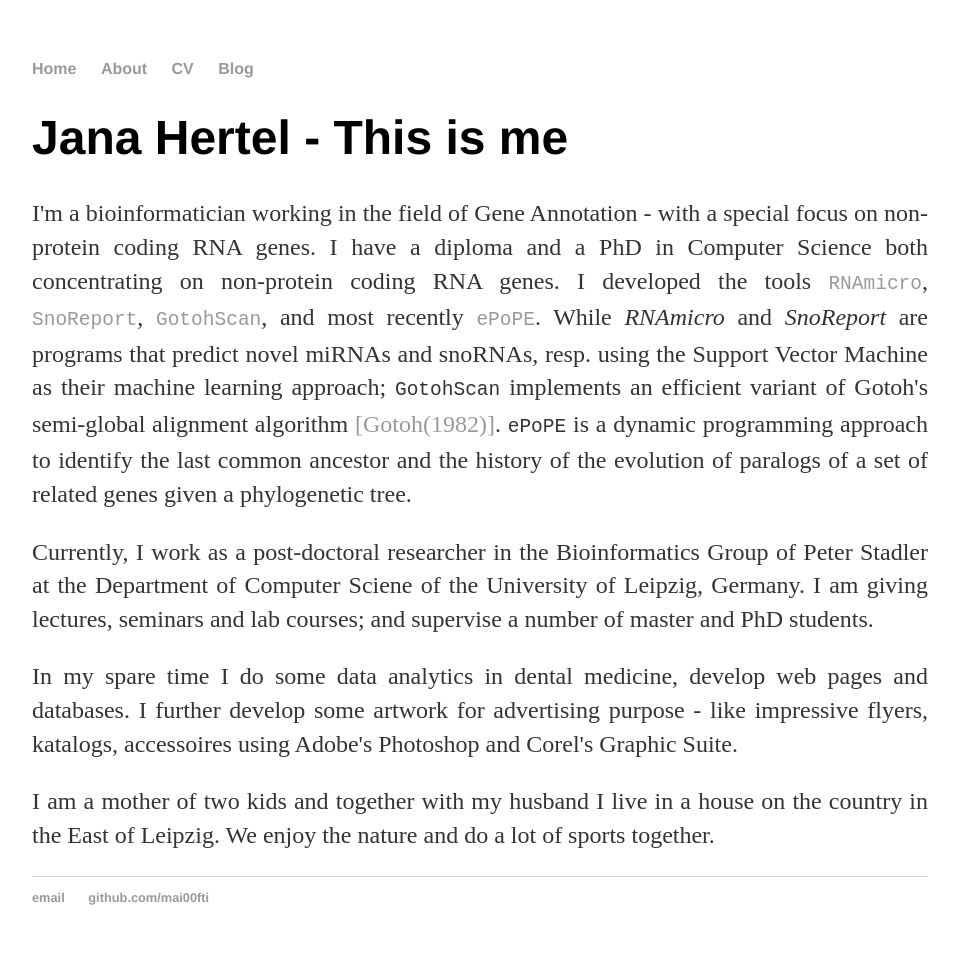
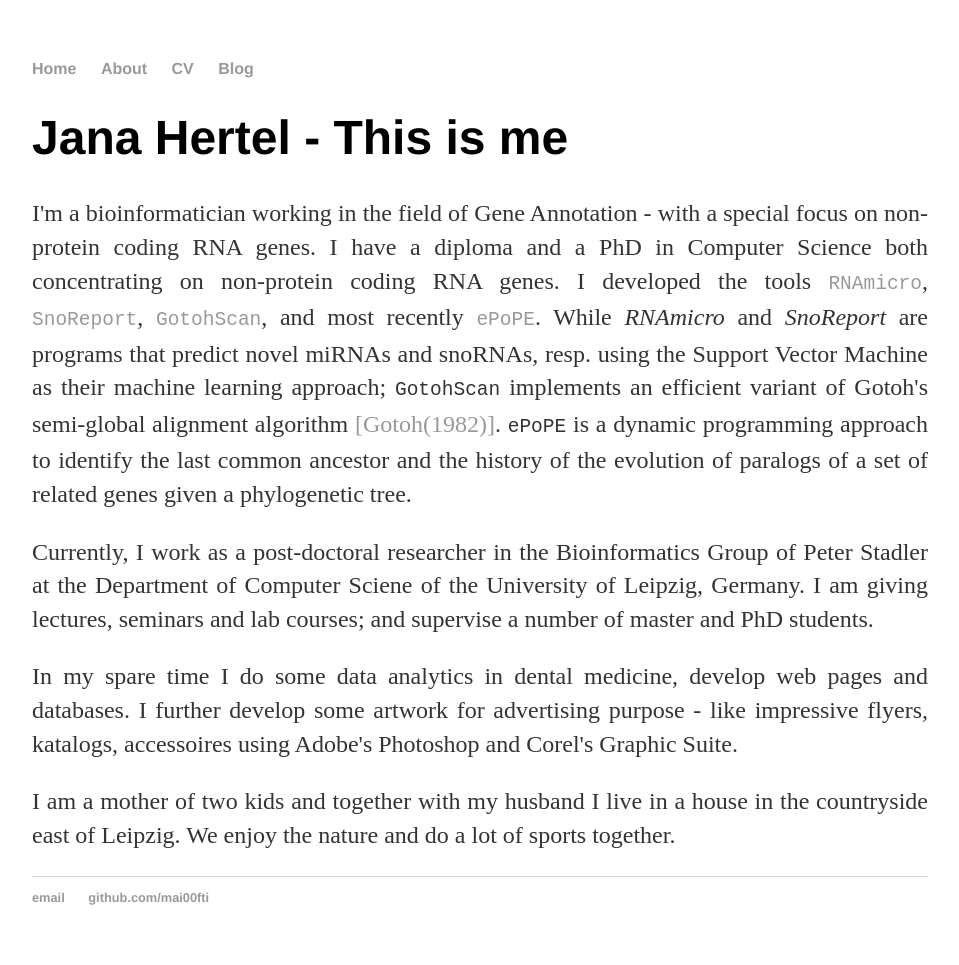
Before and after one commit to mai00fti/mai00fti.github.io, a Jekyll site: the page built from about/index.html, in a window 1280 px wide. Shown: the whole page, without its empty margins (160-1119 px from the left). Built offline with Jekyll 4.4.1, drawn with Linux system fonts in a browser that asks for light colours.

Commit message:
Update index.html

```diff
--- a/about/index.html
+++ b/about/index.html
@@ -27,6 +27,6 @@ of a set of related genes given a phylogenetic tree.
 <p class="text">In my spare time I do some data analytics in dental medicine, develop web pages and databases. I further develop some artwork for advertising purpose - like impressive flyers, katalogs, accessoires using Adobe's Photoshop and Corel's Graphic Suite. </p>
 
 <p class="text">
-  I am a mother of two kids and together with my husband I live in a house on the country in the East of Leipzig.
+  I am a mother of two kids and together with my husband I live in a house in the countryside east of Leipzig.
   We enjoy the nature and do a lot of sports together.
 </p>
```
